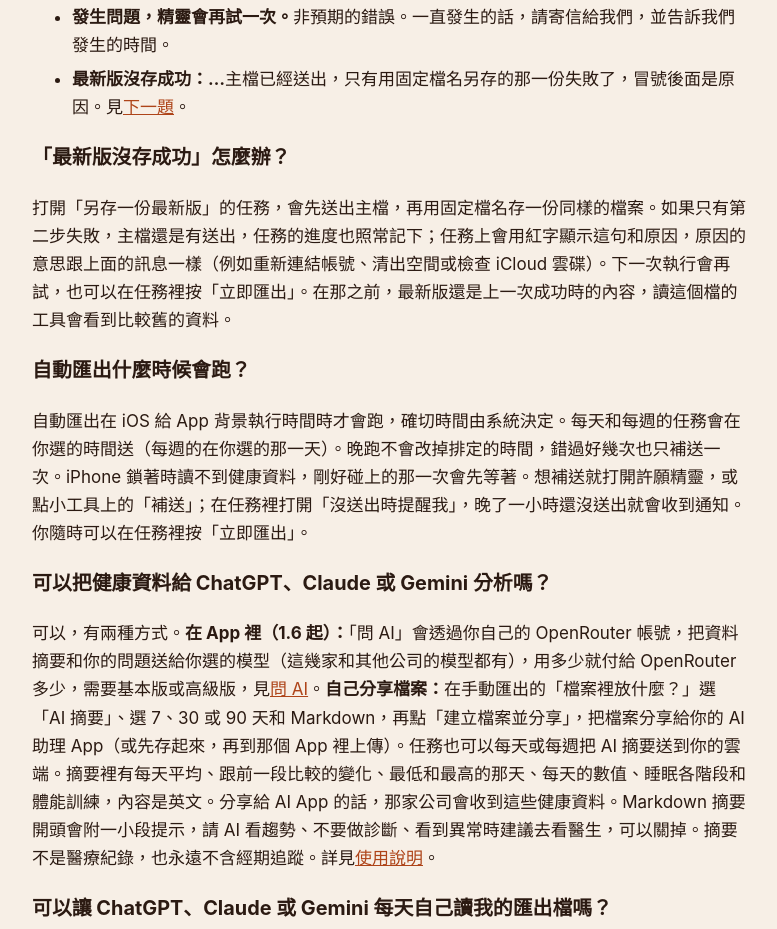
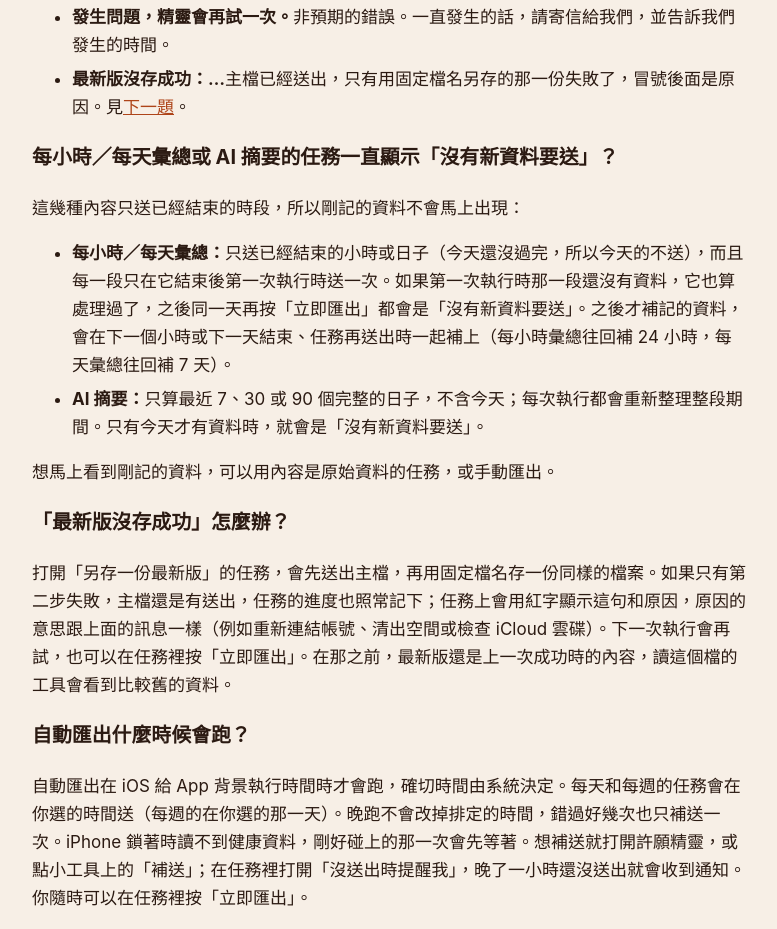
Before and after one commit to franky5440-afk/wish-genie-site, a plain HTML site: page zh/support/index.html in a window 1280 px wide. Shown: the part 1931-2860 px from the top of the page, without its empty margins (250-1027 px from the left). Drawn offline with Linux system fonts and the light colour scheme.

Commit message:
support: explain why hourly/daily values and AI summary tasks say there's nothing new to send
Co-Authored-By: Claude Opus 5.5 <noreply@anthropic.com>
Claude-Session: https://claude.ai/code/session_018hvtax9LUadNRgjyBhb53p

```diff
--- a/zh/support/index.html
+++ b/zh/support/index.html
@@ -44,6 +44,13 @@
 <li><strong>最新版沒存成功：…</strong>主檔已經送出，只有用固定檔名另存的那一份失敗了，冒號後面是原因。見<a href="#latest">下一題</a>。</li>
 </ul>
 
+<h3 id="nothing-new">每小時／每天彙總或 AI 摘要的任務一直顯示「沒有新資料要送」？</h3>
+<p>這幾種內容只送已經結束的時段，所以剛記的資料不會馬上出現：</p>
+<ul>
+<li><strong>每小時／每天彙總：</strong>只送已經結束的小時或日子（今天還沒過完，所以今天的不送），而且每一段只在它結束後第一次執行時送一次。如果第一次執行時那一段還沒有資料，它也算處理過了，之後同一天再按「立即匯出」都會是「沒有新資料要送」。之後才補記的資料，會在下一個小時或下一天結束、任務再送出時一起補上（每小時彙總往回補 24 小時，每天彙總往回補 7 天）。</li>
+<li><strong>AI 摘要：</strong>只算最近 7、30 或 90 個完整的日子，不含今天；每次執行都會重新整理整段期間。只有今天才有資料時，就會是「沒有新資料要送」。</li>
+</ul>
+<p>想馬上看到剛記的資料，可以用內容是原始資料的任務，或手動匯出。</p>
 <h3 id="latest">「最新版沒存成功」怎麼辦？</h3>
 <p>打開「另存一份最新版」的任務，會先送出主檔，再用固定檔名存一份同樣的檔案。如果只有第二步失敗，主檔還是有送出，任務的進度也照常記下；任務上會用紅字顯示這句和原因，原因的意思跟上面的訊息一樣（例如重新連結帳號、清出空間或檢查 iCloud 雲碟）。下一次執行會再試，也可以在任務裡按「立即匯出」。在那之前，最新版還是上一次成功時的內容，讀這個檔的工具會看到比較舊的資料。</p>
 
```
Also changed, not shown: support/index.html (+7 -0 lines).
